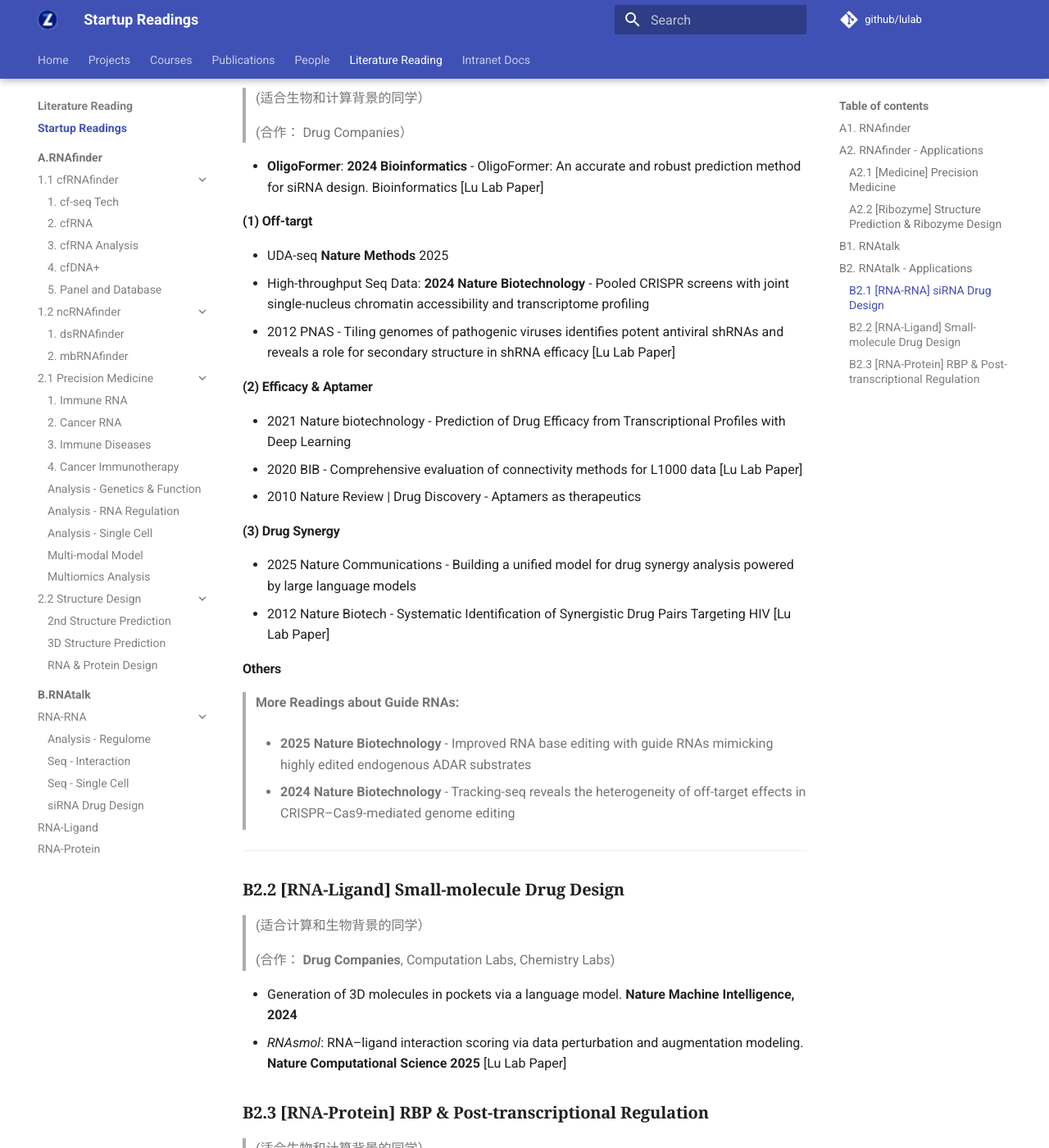
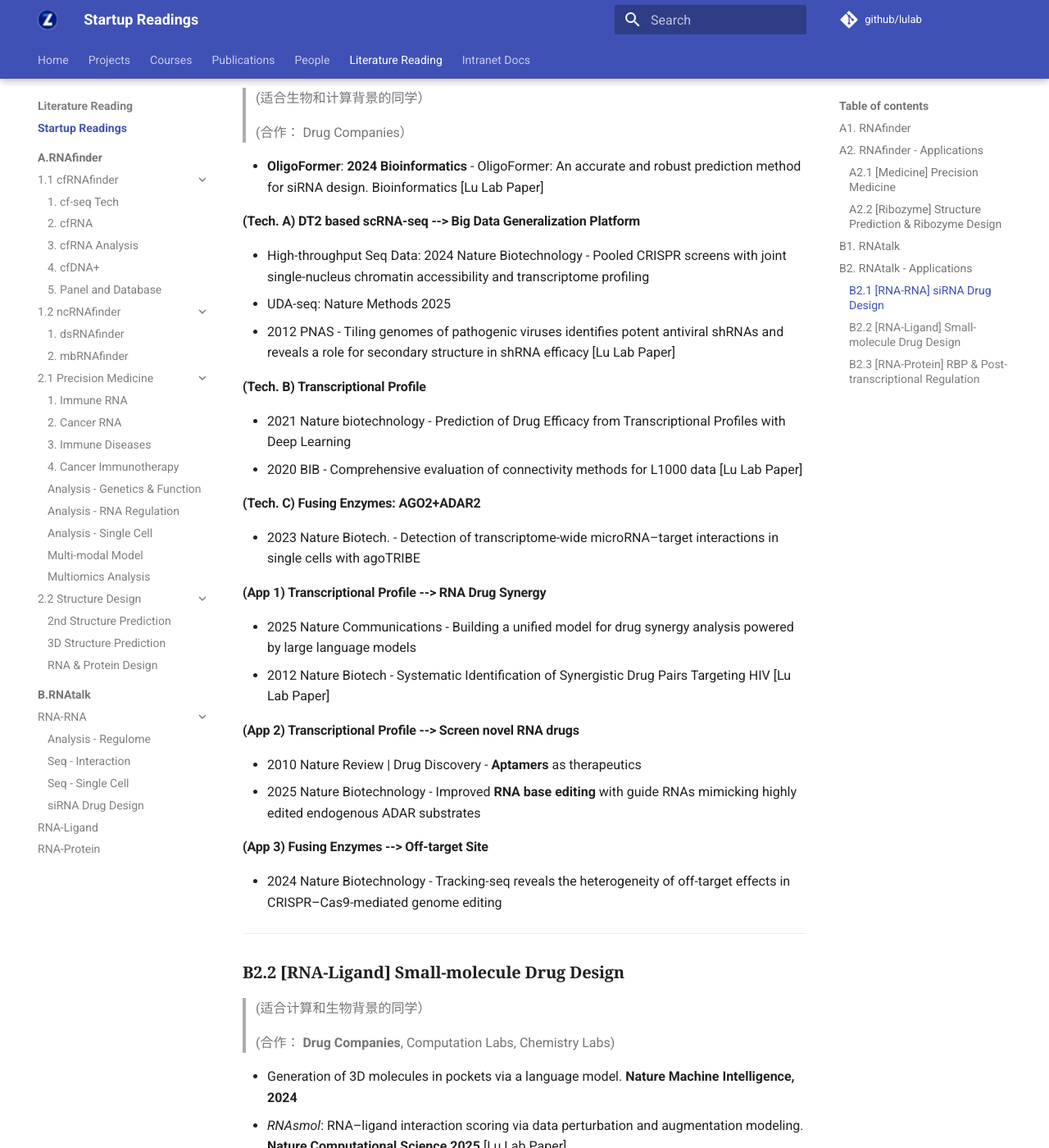
Before and after one commit to lulab/mkdocs, an MkDocs documentation site: the page built from docs/reading/startup.md, in a window 1280 px wide and 1400 px high, scrolled down 3013 px. Shown: the whole window at 82% size. Built offline with MkDocs 1.6.1 and Material for MkDocs 9.7.7, drawn with Linux system fonts in a browser that asks for light colours.

Commit message:
Update startup.md

```diff
--- a/docs/reading/startup.md
+++ b/docs/reading/startup.md
@@ -90,29 +90,40 @@
 
 * **OligoFormer**: **2024 Bioinformatics**  - OligoFormer: An accurate and robust prediction method for siRNA design. Bioinformatics [Lu Lab Paper]
 
-#### (1) Off-targt
-* UDA-seq **Nature Methods** 2025
-* High-throughput Seq Data:  **2024 Nature Biotechnology** - Pooled CRISPR screens with joint single-nucleus chromatin accessibility and transcriptome profiling
+#### (Tech. A)  DT2 based scRNA-seq --> Big Data Generalization Platform
+
+* High-throughput Seq Data:  2024 Nature Biotechnology - Pooled CRISPR screens with joint single-nucleus chromatin accessibility and transcriptome profiling
+* UDA-seq: Nature Methods 2025
 * 2012 PNAS - Tiling genomes of pathogenic viruses identifies potent antiviral shRNAs and reveals a role for secondary structure in shRNA efficacy [Lu Lab Paper]
 
-#### (2) Efficacy & Aptamer
+
+#### (Tech. B) Transcriptional Profile
 
 * 2021 Nature biotechnology - Prediction of Drug Efficacy from Transcriptional Profiles with Deep Learning
 * 2020 BIB - Comprehensive evaluation of connectivity methods for L1000 data [Lu Lab Paper]
-* 2010 Nature Review \| Drug Discovery - Aptamers as therapeutics
 
-#### (3) Drug Synergy
+
+#### (Tech. C) Fusing Enzymes: AGO2+ADAR2
+
+* 2023 Nature Biotech. - Detection of transcriptome-wide microRNA–target interactions in single cells with agoTRIBE
+
+
+#### (App 1) Transcriptional Profile -->  RNA Drug Synergy
 
 * 2025 Nature Communications - Building a unified model for drug synergy analysis powered by large language models
 * 2012 Nature Biotech - Systematic Identification of Synergistic Drug Pairs Targeting HIV [Lu Lab Paper]
 
-#### Others
+#### (App 2) Transcriptional Profile --> Screen novel RNA drugs
 
-> **More Readings about Guide RNAs:**
->
-> * **2025 Nature Biotechnology** - Improved RNA base editing with guide RNAs mimicking highly edited endogenous ADAR substrates
->
-> * **2024 Nature Biotechnology** - Tracking-seq reveals the heterogeneity of off-target effects in CRISPR–Cas9-mediated genome editing
+* 2010 Nature Review \| Drug Discovery - **Aptamers** as therapeutics
+* 2025 Nature Biotechnology - Improved **RNA base editing** with guide RNAs mimicking highly edited endogenous ADAR substrates
+
+#### (App 3) Fusing Enzymes --> Off-target Site
+
+* 2024 Nature Biotechnology - Tracking-seq reveals the heterogeneity of off-target effects in CRISPR–Cas9-mediated genome editing
+
+
+
 
 ---
 
```
